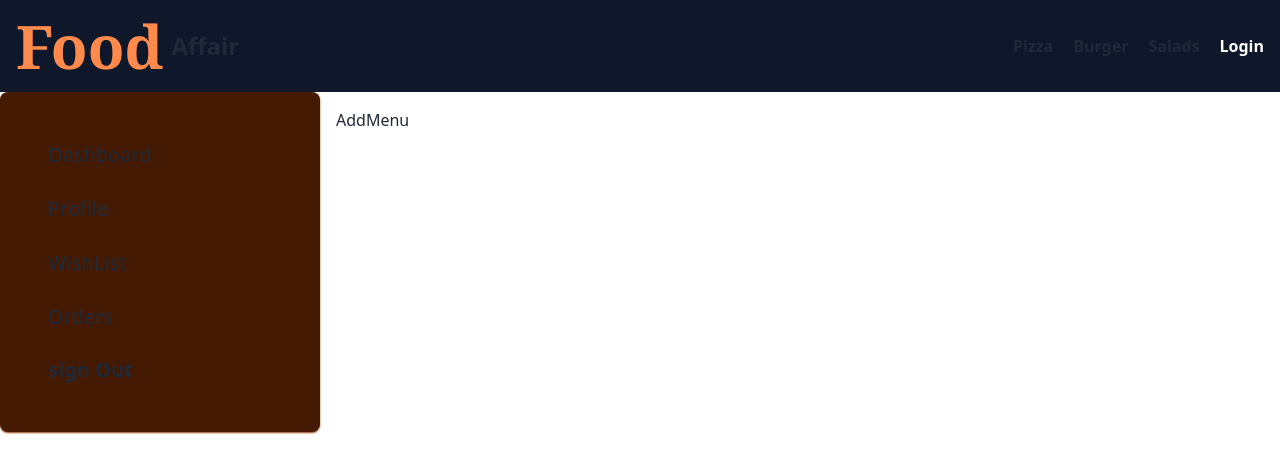
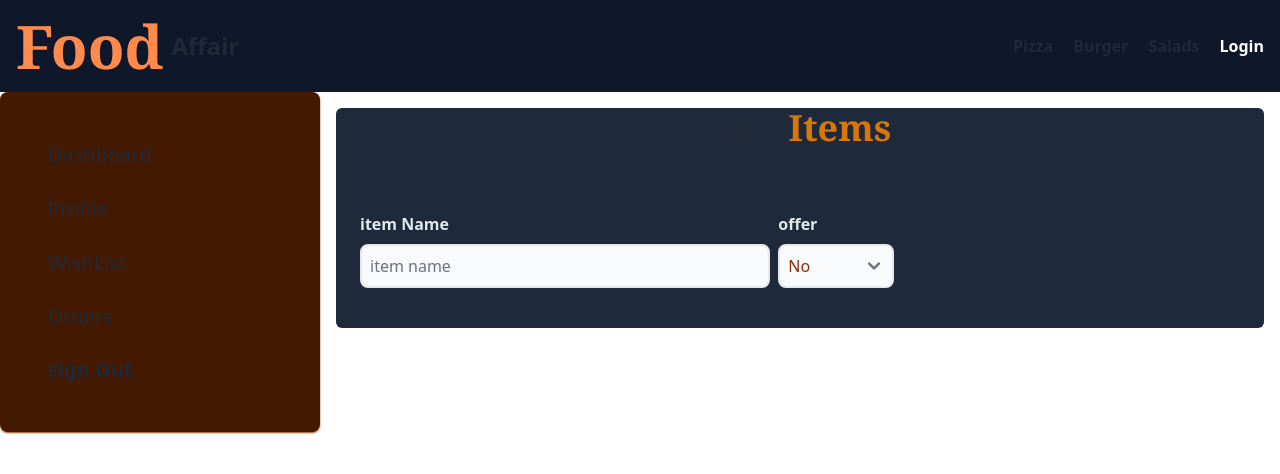
Before and after one commit to sakibhasan-24/food-delivery-app, a React (Vite) app: page /dashboard/add-menu in a window 1280 px wide. Shown: the top 474 px of the page. Built offline with nearby package versions, Linux system fonts and the light colour scheme.

Commit message:
form for create items

```diff
--- a/src/pages/menu/AddMenu/AddMenu.jsx
+++ b/src/pages/menu/AddMenu/AddMenu.jsx
@@ -1,5 +1,125 @@
-import React from "react";
+import React, { useEffect, useState } from "react";
 
+const ingredientsItem = [
+  "appetizer",
+  "main-course",
+  "dessert",
+  "beverage",
+  "soup",
+  "salad",
+  "side-dish",
+  "bread",
+  "breakfast",
+  "lunch",
+  "dinner",
+  "snack",
+  "beverage",
+  "sauce",
+  "drink",
+  "condiment",
+  "spice",
+  "herb",
+  "soup",
+  "sauce",
+];
+// console.log(ingredientsItem);
 export default function AddMenu() {
-  return <div>AddMenu</div>;
+  const [formData, setFormData] = useState({
+    name: "",
+    offer: "no",
+  });
+  const [isOffer, setIsOffer] = useState(false);
+
+  useEffect(() => {
+    setIsOffer(formData.offer === "yes" ? true : false);
+  }, [formData?.offer]);
+  //   console.log(isOffer);
+  return (
+    <div className="w-full   mx-auto rounded-md  bg-slate-800">
+      <h1 className=" font-semibold text-center text-4xl ">
+        Add <span className="text-amber-600 font-bold font-serif">Items</span>
+      </h1>
+      <div>
+        <div>
+          <form className="w-full  p-6 my-10  mx-auto">
+            <div
+              className={`flex flex-row gap-2 ${isOffer && "justify-evenly"}`}
+            >
+              <div
+                className={`w-full
+                  ${isOffer ? "w-full " : "sm:w-2/3"}
+                 mb-4 flex flex-col gap-2`}
+              >
+                <label
+                  htmlFor="name"
+                  className="block text-gray-200 text-md font-semibold"
+                >
+                  item Name
+                </label>
+                <input
+                  placeholder="item name"
+                  type="text"
+                  className="w-full  text-orange-800 bg-slate-50 focus:border-0 rounded-lg px-2 py-2  border-gray-200 border-2"
+                />
+              </div>
+              <div
+                className={`w-full
+                  ${
+                    isOffer ? "w-full " : "sm:w-3/4"
+                  }  mb-4 flex flex-col gap-2`}
+              >
+                <label
+                  htmlFor="name"
+                  className="block text-gray-200 text-md font-semibold"
+                >
+                  offer
+                </label>
+                <select
+                  id="offer"
+                  name="offer"
+                  value={formData.offer}
+                  onChange={(e) =>
+                    setFormData({ ...formData, offer: e.target.value })
+                  }
+                  className={`${
+                    isOffer ? "w-full " : "sm:w-1/4"
+                  }  text-orange-800 bg-slate-50 focus:border-0 rounded-lg px-2 py-2  border-gray-200 border-2`}
+                >
+                  <option disabled value="select offer">
+                    select offer
+                  </option>
+                  <option value="yes">Yes</option>
+                  <option value="no">No</option>
+                </select>
+              </div>
+              {isOffer && (
+                <div className="w-full flex flex-col gap-2">
+                  <div className="w-full sm:w-2/5 flex flex-col gap-2">
+                    <label
+                      htmlFor="name"
+                      className="block text-gray-200 text-md font-semibold"
+                    >
+                      offer Price
+                    </label>
+                  </div>
+                  <div>
+                    <select className="w-full   text-orange-800 bg-slate-50 focus:border-0 rounded-lg px-2 py-2  border-gray-200 border-2">
+                      <option value="select offer">select offer</option>
+                      <option value="5">5</option>
+                      <option value="10">10</option>
+                      <option value="15">15</option>
+                      <option value="20">20</option>
+                      <option value="25">25</option>
+                    </select>
+                  </div>
+                </div>
+              )}
+            </div>
+
+            {/*  */}
+          </form>
+        </div>
+      </div>
+    </div>
+  );
 }
```
